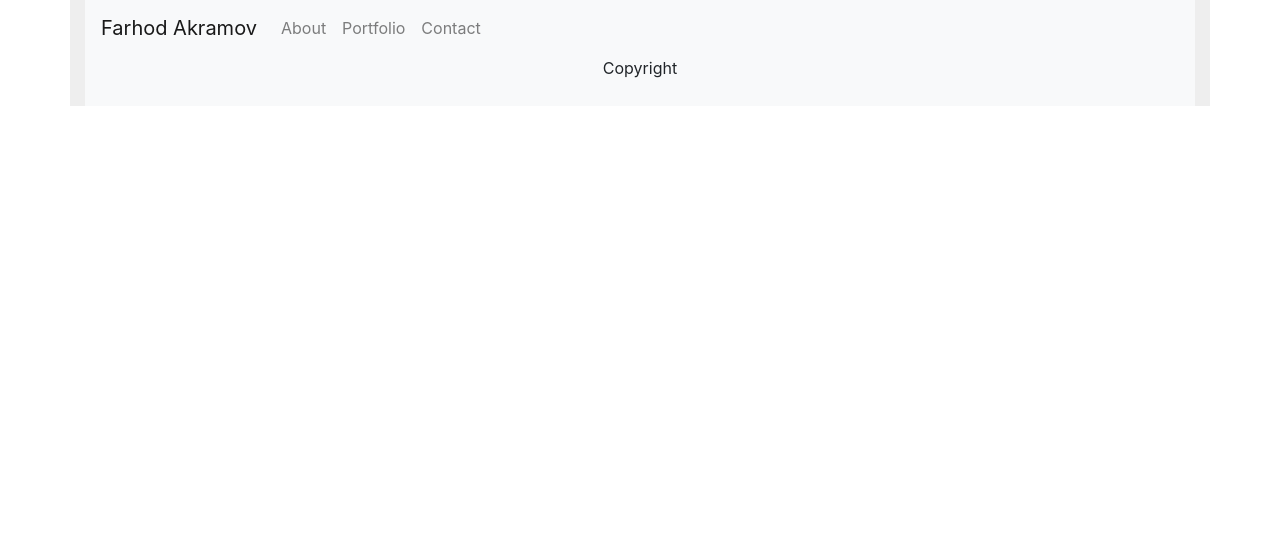
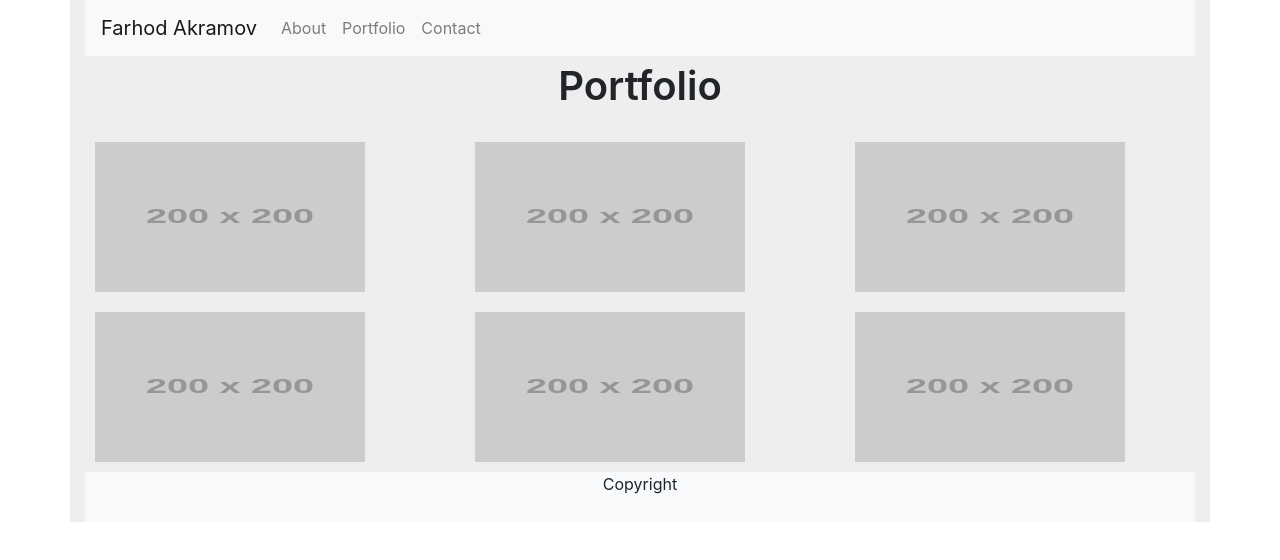
Before and after one commit to farmuss/Bootstrap-Portfolio, a plain HTML site: page portfolio.html in a window 1280 px wide. Drawn offline with nearby package versions, Linux system fonts and the light colour scheme; placeholder pictures from the web are drawn by us.

Commit message:
All Pages Are Ready

```diff
--- a/portfolio.html
+++ b/portfolio.html
@@ -53,7 +53,38 @@
         <!-- Navbar row-->
 
         <!-- content main row-->
+            <!-- header -->
+        <div class="row">
+            <div class="col-ex-12 col-sm-12 col-md-12 col-lg-12 col-xl-12">
+                <p id="portfolio">Portfolio</p>
+            </div>
 
+            <div class="col-ex-12 col-sm-12 col-md-6 col-lg-4 col-xl-4">
+                    <img id="placeholder" src="http://via.placeholder.com/200x200">
+            </div>
+
+            <div class="col-ex-12 col-sm-12 col-md-6 col-lg-4 col-xl-4">
+                    <img id="placeholder" src="http://via.placeholder.com/200x200">
+            </div>
+
+            <div class="col-ex-12 col-sm-12 col-md-6 col-lg-4 col-xl-4">
+                    <img id="placeholder" src="http://via.placeholder.com/200x200">
+            </div>
+
+            <div class="col-ex-12 col-sm-12 col-md-6 col-lg-4 col-xl-4">
+                    <img id="placeholder" src="http://via.placeholder.com/200x200">
+            </div>
+
+            <div class="col-ex-12 col-sm-12 col-md-6 col-lg-4 col-xl-4">
+                    <img id="placeholder" src="http://via.placeholder.com/200x200">
+            </div>
+
+            <div class="col-ex-12 col-sm-12 col-md-6 col-lg-4 col-xl-4">
+                    <img id="placeholder" src="http://via.placeholder.com/200x200">
+            </div>
+
+
+        </div>
         <!-- content main row-->
 
         <!-- footer row-->
--- a/style.css
+++ b/style.css
@@ -13,7 +13,7 @@ background: #eeeeee;
     height: 150px;
     width: 270px;
     position: relative;
-    margin-right: 10px;
+    margin: 10px;
 
 }
 
@@ -38,3 +38,9 @@ p {
 
 #form-body {
 }
+
+#portfolio {
+    text-align: center;
+    font-size: 40px;
+    font-weight: 600;
+}
```
Also changed, not shown: contact.html (+0 -1 lines).
